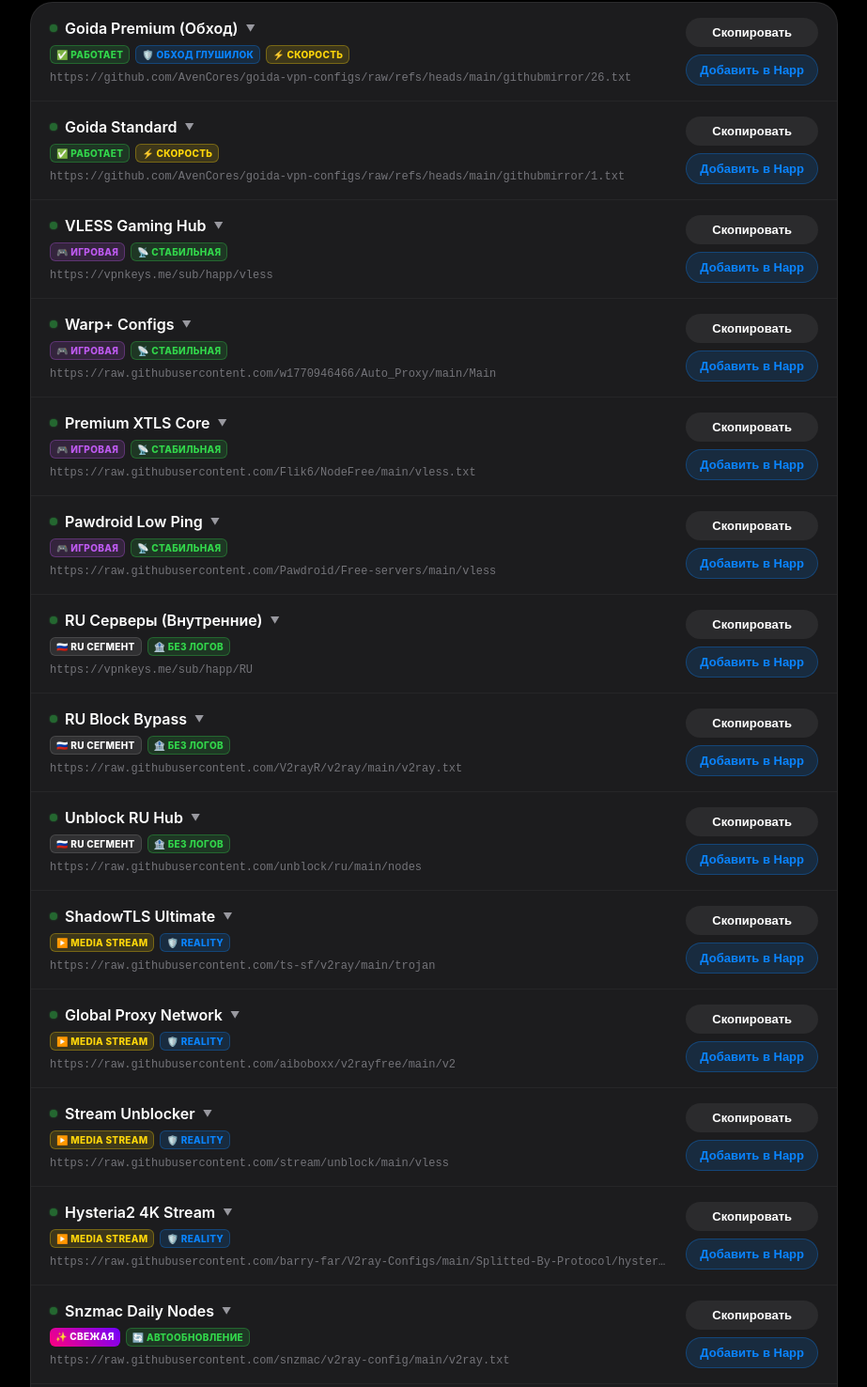
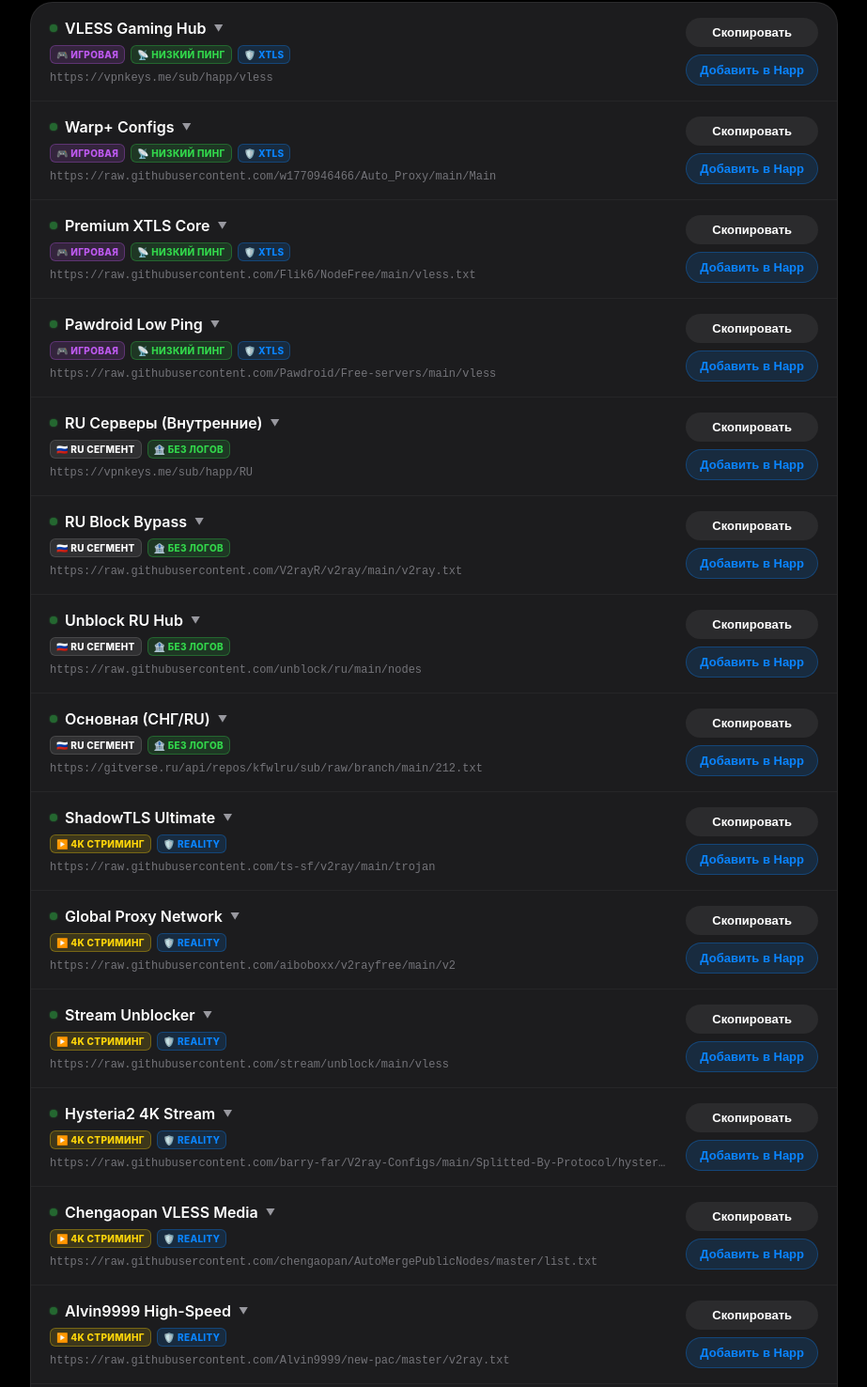
Before and after one commit to SER38Off/flux-vpn, a plain HTML site: page index.html in a window 1280 px wide. Shown: the part 1250-2726 px from the top of the page at 94% size, without its empty margins (178-1101 px from the left). Drawn offline with Linux system fonts and the light colour scheme; no server answers.

Commit message:
Update index.html

```diff
--- a/index.html
+++ b/index.html
@@ -229,12 +229,6 @@
         .micro-tags { display: flex; gap: 4px; flex-wrap: wrap; }
         .m-tag { font-size: 9px; padding: 2px 5px; border-radius: 4px; background: rgba(128,128,128,0.15); color: var(--text-sec); font-family: monospace; text-transform: uppercase; }
 
-        .ping-value { font-weight: 700; font-size: 12px; font-family: monospace; }
-        .ping-loading { color: var(--text-sec); font-weight: normal; font-size: 11px; }
-        .ping-good { color: var(--success); }
-        .ping-ok { color: var(--warning); }
-        .ping-bad { color: var(--danger); }
-
         .loader { border: 2px solid rgba(128,128,128,0.2); border-top: 2px solid var(--primary); border-radius: 50%; width: 16px; height: 16px; animation: spin 1s linear infinite; display: inline-block; vertical-align: middle; margin-right: 8px; }
         @keyframes spin { 0% { transform: rotate(0deg); } 100% { transform: rotate(3600deg); } }
         @keyframes fadeInBody { from { opacity: 0; transform: translateY(-5px); } to { opacity: 1; transform: translateY(0); } }
@@ -242,7 +236,7 @@
         .status-dot { display: inline-block; width: 8px; height: 8px; background-color: var(--success); border-radius: 50%; margin-right: 8px; box-shadow: 0 0 8px var(--success); animation: blink 2s infinite; }
         @keyframes blink { 0%, 100% { opacity: 1; } 50% { opacity: 0.4; box-shadow: 0 0 2px var(--success); } }
 
-        /* Мастер настройки (Wizard) - Стили адаптированы под 4.0.0 */
+        /* Мастер настройки (Wizard) */
         .wizard-container { background: var(--surface); border-radius: var(--radius-lg); padding: 25px; margin-bottom: 20px; border: 1px solid rgba(128,128,128,0.15); transition: background 0.5s; }
         .wizard-tabs { display: grid; grid-template-columns: repeat(4, 1fr); gap: 10px; margin-bottom: 20px; }
         .wizard-tab { background: rgba(128,128,128,0.05); border: 1px solid rgba(128,128,128,0.15); padding: 15px 10px; border-radius: var(--radius-md); text-align: center; cursor: pointer; color: var(--text-sec); font-weight: 600; font-size: 13px; transition: 0.3s; display: flex; flex-direction: column; align-items: center; gap: 8px; }
@@ -258,7 +252,7 @@
         .donate-card { background: var(--surface); border-radius: var(--radius-lg); padding: 30px; text-align: center; border: 1px solid rgba(128,128,128,0.15); transition: background 0.5s; }
         .card-number { font-family: monospace; font-size: 26px; color: var(--primary); letter-spacing: 3px; margin: 20px 0; background: rgba(128,128,128,0.1); padding: 15px; border-radius: var(--radius-md); border: 1px dashed var(--primary); }
 
-        /* ТАБ БАР (ДИЗАЙН С ФОТО) */
+        /* ТАБ БАР 4.0.0 */
         .tab-bar-container { position: fixed; bottom: 30px; left: 0; width: 100%; display: flex; justify-content: center; z-index: 100; pointer-events: none; }
         .tab-bar {
             pointer-events: auto;
@@ -430,8 +424,10 @@
             </div>
 
             <div class="ios-list fade-up" id="dynamic-subs-container">
-                </div>
+                <!-- Сюда подставляются подписки из скрипта -->
+            </div>
 
+            <!-- МАСТЕР НАСТРОЙКИ -->
             <h2 id="guide" class="fade-up">🤖 Мастер настройки</h2>
             <div class="wizard-container fade-up">
                 <div class="wizard-tabs">
@@ -497,7 +493,8 @@
             <p class="fade-up" style="font-size: 13px; text-align: center; margin-bottom: 15px; color: var(--primary);">Нажмите на подписку для рентгена конфигов 👇</p>
 
             <div class="ios-list scrollable-list fade-up" id="mega-base-container">
-                </div>
+                <!-- Сюда подставляются резервные подписки -->
+            </div>
 
             <div class="fade-up" style="text-align: center; margin-top: 50px; padding: 30px 20px; background: var(--surface); border: 1px solid rgba(128,128,128,0.15); border-radius: var(--radius-lg); transition: background 0.5s;">
                 <h2 style="margin-top: 0; border: none; padding-bottom: 0; justify-content: center;">Остались вопросы?</h2>
@@ -587,9 +584,6 @@
 
             // Основной каталог (Фильтруется)
             const masterSubPool = [
-                { name: "Goida Premium (Обход)", url: "https://github.com/AvenCores/goida-vpn-configs/raw/refs/heads/main/githubmirror/26.txt", category: "best", customBadges: '<span class="badge badge-success">✅ Работает</span> <span class="badge badge-shield">🛡️ Обход глушилок</span> <span class="badge badge-speed">⚡ Скорость</span>' },
-                { name: "Goida Standard", url: "https://github.com/AvenCores/goida-vpn-configs/raw/refs/heads/main/githubmirror/1.txt", category: "best", customBadges: '<span class="badge badge-success">✅ Работает</span> <span class="badge badge-speed">⚡ Скорость</span>' },
-
                 { name: "VLESS Gaming Hub", url: "https://vpnkeys.me/sub/happ/vless", category: "gaming" },
                 { name: "Warp+ Configs", url: "https://raw.githubusercontent.com/w1770946466/Auto_Proxy/main/Main", category: "gaming" },
                 { name: "Premium XTLS Core", url: "https://raw.githubusercontent.com/Flik6/NodeFree/main/vless.txt", category: "gaming" },
@@ -598,16 +592,20 @@
                 { name: "RU Серверы (Внутренние)", url: "https://vpnkeys.me/sub/happ/RU", category: "ru" },
                 { name: "RU Block Bypass", url: "https://raw.githubusercontent.com/V2rayR/v2ray/main/v2ray.txt", category: "ru" },
                 { name: "Unblock RU Hub", url: "https://raw.githubusercontent.com/unblock/ru/main/nodes", category: "ru" },
+                { name: "Основная (СНГ/RU)", url: "https://gitverse.ru/api/repos/kfwlru/sub/raw/branch/main/212.txt", category: "ru" },
 
                 { name: "ShadowTLS Ultimate", url: "https://raw.githubusercontent.com/ts-sf/v2ray/main/trojan", category: "media" },
                 { name: "Global Proxy Network", url: "https://raw.githubusercontent.com/aiboboxx/v2rayfree/main/v2", category: "media" },
                 { name: "Stream Unblocker", url: "https://raw.githubusercontent.com/stream/unblock/main/vless", category: "media" },
                 { name: "Hysteria2 4K Stream", url: "https://raw.githubusercontent.com/barry-far/V2ray-Configs/main/Splitted-By-Protocol/hysteria2.txt", category: "media" },
+                { name: "Chengaopan VLESS Media", url: "https://raw.githubusercontent.com/chengaopan/AutoMergePublicNodes/master/list.txt", category: "media" },
+                { name: "Alvin9999 High-Speed", url: "https://raw.githubusercontent.com/Alvin9999/new-pac/master/v2ray.txt", category: "media" },
 
                 { name: "Snzmac Daily Nodes", url: "https://raw.githubusercontent.com/snzmac/v2ray-config/main/v2ray.txt", category: "new" },
                 { name: "Peasoft NoMoreWalls", url: "https://raw.githubusercontent.com/peasoft/NoMoreWalls/master/list.txt", category: "new" },
                 { name: "BoringCat Free Nodes", url: "https://raw.githubusercontent.com/BoringCat/free-node/master/v2ray.txt", category: "new" },
                 { name: "Daily Updated Nodes", url: "https://raw.githubusercontent.com/daily/update/main/nodes.txt", category: "new" },
+                { name: "Dark Web Fresh Nodes", url: "https://raw.githubusercontent.com/freev2rayconfig/V2RAY_SUBSCRIPTION_LINK/main/v2rayconfigs.txt", category: "new" },
                 { name: "Stealth VLESS Multi", url: "https://raw.githubusercontent.com/yebekhe/TelegramV2RayCollector/main/sub/normal/vless", category: "new" }
             ];
 
@@ -700,11 +698,11 @@
                     } else if (sub.category === 'best') {
                         badgeHtml = '<span class="badge badge-success">🔥 Лучшая</span> <span class="badge badge-shield">🛡️ Обход DPI</span> <span class="badge badge-speed">⚡ Скорость</span>';
                     } else if (sub.category === 'gaming') {
-                        badgeHtml = '<span class="badge badge-ping">🎮 Игровая</span> <span class="badge badge-success">📡 Стабильная</span>';
+                        badgeHtml = '<span class="badge badge-ping">🎮 Игровая</span> <span class="badge badge-success">📡 Низкий пинг</span> <span class="badge badge-shield">🛡️ XTLS</span>';
                     } else if (sub.category === 'ru') {
                         badgeHtml = '<span class="badge badge-ru">🇷🇺 RU Сегмент</span> <span class="badge badge-success">🏦 Без логов</span>';
                     } else if (sub.category === 'media') {
-                        badgeHtml = '<span class="badge badge-speed">▶️ Media Stream</span> <span class="badge badge-shield">🛡️ Reality</span>';
+                        badgeHtml = '<span class="badge badge-speed">▶️ 4K Стриминг</span> <span class="badge badge-shield">🛡️ Reality</span>';
                     } else if (sub.category === 'new') {
                         badgeHtml = '<span class="badge badge-auto">✨ Свежая</span> <span class="badge badge-success">🔄 Автообновление</span>';
                     } else {
```
